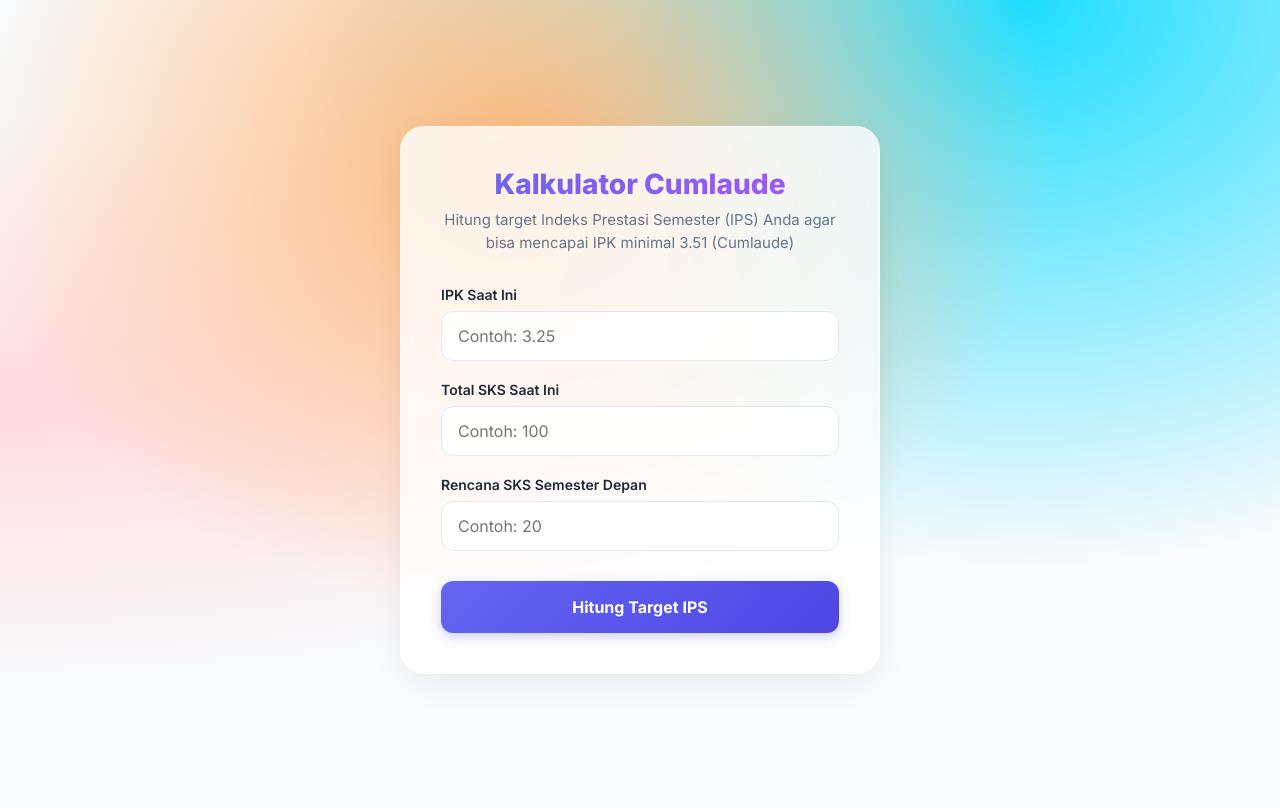
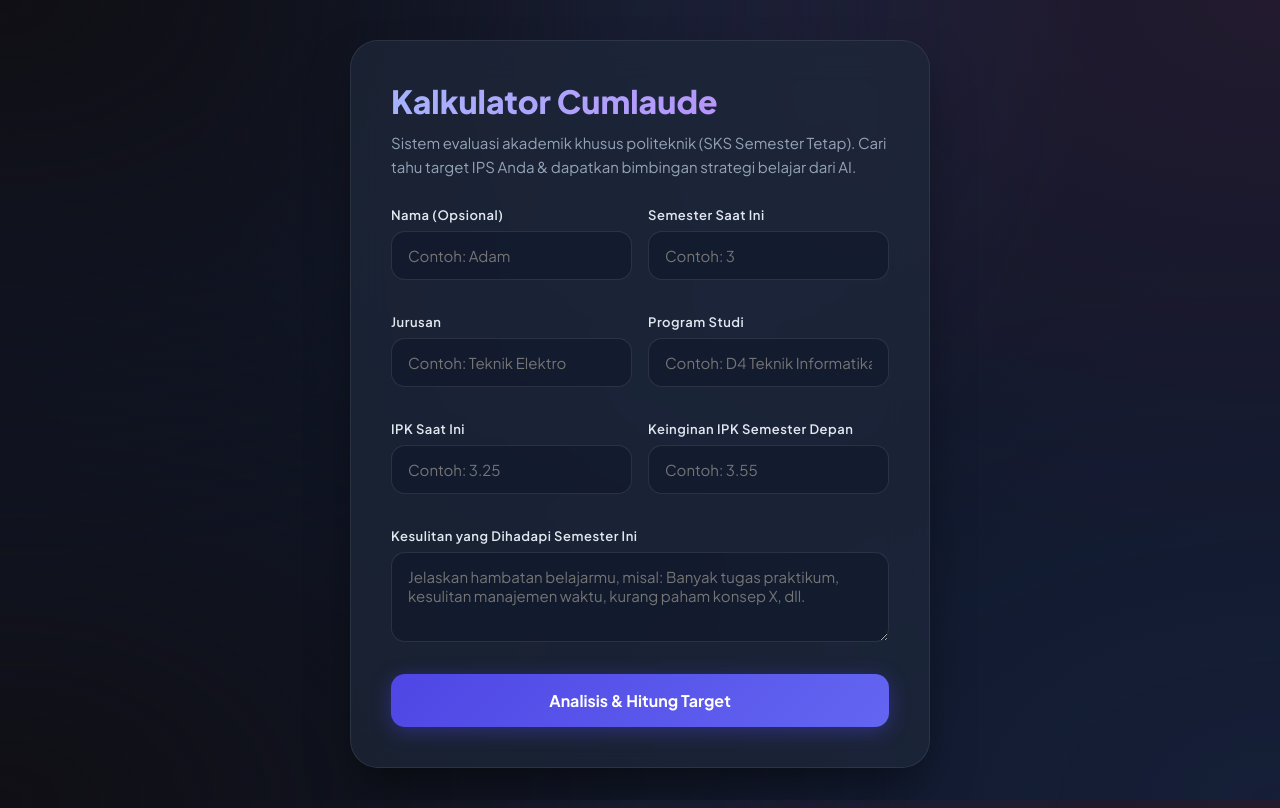
Before and after one commit to adambahyn/kagenai, a PHP site: page / in a window 1280 px wide. Before the commit the page ends 639 px from the top, so only its background shows below. Run offline with PHP 8.4, Linux system fonts and the light colour scheme.

Commit message:
+ nama, jurusan, prodi, kesulitan fix output ai

```diff
--- a/index.php
+++ b/index.php
@@ -2,15 +2,35 @@
 $result = null;
 $error = null;
 
+// Tangkap input POST
+$nama = isset($_POST['nama']) ? trim($_POST['nama']) : '';
+$jurusan = isset($_POST['jurusan']) ? trim($_POST['jurusan']) : '';
+$prodi = isset($_POST['prodi']) ? trim($_POST['prodi']) : '';
+$semester = filter_input(INPUT_POST, 'semester', FILTER_VALIDATE_INT);
+$ipk_lama = filter_input(INPUT_POST, 'ipk_lama', FILTER_VALIDATE_FLOAT);
+$ipk_target = filter_input(INPUT_POST, 'ipk_target', FILTER_VALIDATE_FLOAT);
+$kesulitan = isset($_POST['kesulitan']) ? trim($_POST['kesulitan']) : '';
+
 if ($_SERVER['REQUEST_METHOD'] === 'POST') {
-    $ipk_lama = filter_input(INPUT_POST, 'ipk_lama', FILTER_VALIDATE_FLOAT);
-    $sks_lama = filter_input(INPUT_POST, 'sks_lama', FILTER_VALIDATE_FLOAT);
-    $sks_baru = filter_input(INPUT_POST, 'sks_baru', FILTER_VALIDATE_FLOAT);
+    if ($jurusan !== '' && $prodi !== '' && $semester !== false && $ipk_lama !== false && $ipk_target !== false && $kesulitan !== '') {
 
-    if ($ipk_lama !== false && $sks_lama !== false && $sks_baru !== false) {
-        // Eksekusi Python script via shell_exec
         $python_executable = (strtoupper(substr(PHP_OS, 0, 3)) === 'WIN') ? 'python' : 'python3';
-        $command = escapeshellcmd("$python_executable ai_engine.py " . escapeshellarg($ipk_lama) . " " . escapeshellarg($sks_lama) . " " . escapeshellarg($sks_baru));
+
+        // Membangun command arguments secara dinamis dan aman
+        $args = [
+            "--jurusan " . escapeshellarg($jurusan),
+            "--prodi " . escapeshellarg($prodi),
+            "--semester " . escapeshellarg($semester),
+            "--ipk-lama " . escapeshellarg($ipk_lama),
+            "--ipk-target " . escapeshellarg($ipk_target),
+            "--kesulitan " . escapeshellarg($kesulitan)
+        ];
+
+        if ($nama !== '') {
+            $args[] = "--nama " . escapeshellarg($nama);
+        }
+
+        $command = "$python_executable ai_engine.py " . implode(" ", $args);
         $output = shell_exec($command);
 
         if ($output) {
@@ -18,13 +38,13 @@ if ($_SERVER['REQUEST_METHOD'] === 'POST') {
             if ($data && isset($data['success']) && $data['success'] === true) {
                 $result = $data;
             } else {
-                $error = isset($data['error']) ? $data['error'] : "Terjadi kesalahan saat parsing output AI Engine.";
+                $error = isset($data['error']) ? $data['error'] : "Terjadi kesalahan saat memproses data di AI Engine.";
             }
         } else {
-            $error = "Gagal mengeksekusi script Python. Pastikan Python sudah terinstall dan masuk ke PATH Environment Variable.";
+            $error = "Gagal memanggil AI Engine. Pastikan Python terinstal dan dependensi sudah terpasang.";
         }
     } else {
-        $error = "Input tidak valid. Harap masukkan angka yang benar.";
+        $error = "Harap isi semua kolom wajib dengan benar.";
     }
 }
 ?>
@@ -33,138 +53,185 @@ if ($_SERVER['REQUEST_METHOD'] === 'POST') {
 <head>
     <meta charset="UTF-8">
     <meta name="viewport" content="width=device-width, initial-scale=1.0">
-    <title>Kalkulator Cumlaude</title>
-    <!-- Menggunakan font Google 'Inter' untuk desain modern -->
-    <link href="https://fonts.googleapis.com/css2?family=Inter:wght@400;500;600;700;800&display=swap" rel="stylesheet">
+    <title>Kalkulator Cumlaude - Politeknik Edition</title>
+    <link href="https://fonts.googleapis.com/css2?family=Plus+Jakarta+Sans:wght@400;500;600;700;800&display=swap" rel="stylesheet">
     <style>
         :root {
-            --primary: #6366f1;
-            --primary-hover: #4f46e5;
-            --bg-color: #f8fafc;
-            --card-bg: rgba(255, 255, 255, 0.8);
-            --text-main: #1e293b;
-            --text-muted: #64748b;
-            --border-color: #e2e8f0;
-            --danger: #ef4444;
-            --success: #10b981;
+            --primary: #4f46e5;
+            --primary-light: #818cf8;
+            --primary-hover: #4338ca;
+            --bg-color: #0f172a;
+            --card-bg: rgba(30, 41, 59, 0.7);
+            --text-main: #f8fafc;
+            --text-muted: #94a3b8;
+            --border-color: rgba(255, 255, 255, 0.08);
+            --danger: #f87171;
+            --success: #34d399;
+            --input-bg: rgba(15, 23, 42, 0.6);
         }
 
         * {
             box-sizing: border-box;
             margin: 0;
             padding: 0;
-            font-family: 'Inter', sans-serif;
+            font-family: 'Plus Jakarta Sans', sans-serif;
         }
 
         body {
             background-color: var(--bg-color);
-            background-image: radial-gradient(at 40% 20%, hsla(28,100%,74%,1) 0px, transparent 50%),
-                              radial-gradient(at 80% 0%, hsla(189,100%,56%,1) 0px, transparent 50%),
-                              radial-gradient(at 0% 50%, hsla(355,100%,93%,1) 0px, transparent 50%);
+            background-image:
+                radial-gradient(at 0% 0%, hsla(253,16%,7%,1) 0, transparent 50%),
+                radial-gradient(at 50% 0%, hsla(225,39%,30%,0.3) 0, transparent 50%),
+                radial-gradient(at 100% 0%, hsla(339,49%,30%,0.2) 0, transparent 50%),
+                radial-gradient(at 100% 100%, hsla(225,39%,30%,0.2) 0, transparent 50%),
+                radial-gradient(at 0% 100%, hsla(253,16%,7%,1) 0, transparent 50%);
             background-attachment: fixed;
             color: var(--text-main);
             display: flex;
             justify-content: center;
             align-items: center;
             min-height: 100vh;
-            padding: 20px;
+            padding: 40px 20px;
         }
 
         .container {
             background: var(--card-bg);
-            backdrop-filter: blur(16px);
-            -webkit-backdrop-filter: blur(16px);
-            border: 1px solid rgba(255, 255, 255, 0.3);
-            border-radius: 24px;
-            box-shadow: 0 10px 40px -10px rgba(0, 0, 0, 0.1);
+            backdrop-filter: blur(20px);
+            -webkit-backdrop-filter: blur(20px);
+            border: 1px solid var(--border-color);
+            border-radius: 28px;
+            box-shadow: 0 25px 50px -12px rgba(0, 0, 0, 0.5);
             width: 100%;
-            max-width: 480px;
+            max-width: 580px;
             padding: 40px;
-            transition: all 0.3s ease;
+            transition: all 0.5s cubic-bezier(0.16, 1, 0.3, 1);
+        }
+
+        /* Grid Layout ketika ada hasil kalkulasi */
+        .container.has-result {
+            max-width: 1100px;
+            display: grid;
+            grid-template-columns: 1.1fr 1.4fr;
+            gap: 40px;
         }
 
         .header {
+            grid-column: span 1;
+            margin-bottom: 28px;
+        }
+
+        .container.has-result .header {
+            grid-column: span 2;
             text-align: center;
-            margin-bottom: 32px;
+            border-bottom: 1px solid var(--border-color);
+            padding-bottom: 20px;
+            margin-bottom: 10px;
         }
 
         h1 {
-            font-size: 28px;
+            font-size: 32px;
             font-weight: 800;
-            background: linear-gradient(135deg, var(--primary), #a855f7);
+            background: linear-gradient(135deg, #a5b4fc, #c084fc);
             -webkit-background-clip: text;
             -webkit-text-fill-color: transparent;
-            margin-bottom: 8px;
+            margin-bottom: 10px;
         }
 
         p.subtitle {
             color: var(--text-muted);
             font-size: 15px;
-            line-height: 1.5;
+            line-height: 1.6;
+        }
+
+        .form-grid {
+            display: grid;
+            grid-template-columns: 1fr 1fr;
+            gap: 16px;
         }
 
         .form-group {
-            margin-bottom: 20px;
+            margin-bottom: 18px;
+        }
+
+        .form-group.full-width {
+            grid-column: span 2;
         }
 
         label {
             display: block;
-            font-size: 14px;
+            font-size: 13px;
             font-weight: 600;
             margin-bottom: 8px;
-            color: var(--text-main);
+            color: #e2e8f0;
+            letter-spacing: 0.5px;
         }
 
-        input[type="number"] {
+        input[type="text"],
+        input[type="number"],
+        textarea {
             width: 100%;
             padding: 14px 16px;
-            border: 1px solid var(--border-color);
-            border-radius: 12px;
-            font-size: 16px;
-            background-color: rgba(255, 255, 255, 0.9);
-            transition: all 0.2s ease;
+            border: 1px solid rgba(255, 255, 255, 0.1);
+            border-radius: 14px;
+            font-size: 15px;
+            color: var(--text-main);
+            background-color: var(--input-bg);
+            transition: all 0.25s ease;
             outline: none;
         }
 
-        input[type="number"]:focus {
-            border-color: var(--primary);
-            box-shadow: 0 0 0 4px rgba(99, 102, 241, 0.15);
-            background-color: #ffffff;
+        input:focus,
+        textarea:focus {
+            border-color: var(--primary-light);
+            box-shadow: 0 0 0 4px rgba(129, 140, 248, 0.2);
+            background-color: rgba(30, 41, 59, 0.9);
+        }
+
+        textarea {
+            resize: vertical;
+            min-height: 90px;
         }
 
         button {
             width: 100%;
             padding: 16px;
-            background: linear-gradient(135deg, var(--primary), #4f46e5);
+            background: linear-gradient(135deg, var(--primary), #6366f1);
             color: white;
             border: none;
-            border-radius: 12px;
+            border-radius: 14px;
             font-size: 16px;
             font-weight: 700;
             cursor: pointer;
-            transition: transform 0.2s, box-shadow 0.2s;
+            transition: all 0.3s ease;
             margin-top: 10px;
-            box-shadow: 0 4px 12px rgba(99, 102, 241, 0.3);
+            box-shadow: 0 4px 20px rgba(79, 70, 229, 0.4);
         }
 
         button:hover {
             transform: translateY(-2px);
-            box-shadow: 0 6px 16px rgba(99, 102, 241, 0.4);
+            box-shadow: 0 8px 25px rgba(79, 70, 229, 0.5);
+            background: linear-gradient(135deg, var(--primary-hover), var(--primary));
         }
 
         button:active {
             transform: translateY(0);
         }
 
-        .result-box {
-            margin-top: 32px;
-            padding: 24px;
-            border-radius: 16px;
-            background-color: rgba(16, 185, 129, 0.05);
-            border: 1px solid rgba(16, 185, 129, 0.2);
-            animation: slideUp 0.5s cubic-bezier(0.16, 1, 0.3, 1) forwards;
-            opacity: 0;
-            transform: translateY(20px);
+        /* Hasil Kalkulasi - Kolom Kanan */
+        .result-container {
+            display: flex;
+            flex-direction: column;
+            gap: 24px;
+            animation: fadeIn 0.6s cubic-bezier(0.16, 1, 0.3, 1) forwards;
+        }
+
+        .result-card {
+            background: linear-gradient(135deg, rgba(16, 185, 129, 0.1), rgba(5, 150, 105, 0.05));
+            border: 1px solid rgba(52, 211, 153, 0.2);
+            padding: 30px;
+            border-radius: 20px;
+            text-align: center;
+            box-shadow: 0 10px 30px rgba(0,0,0,0.2);
         }
 
         .result-title {
@@ -172,86 +239,176 @@ if ($_SERVER['REQUEST_METHOD'] === 'POST') {
             font-weight: 700;
             color: var(--success);
             text-transform: uppercase;
-            letter-spacing: 1px;
+            letter-spacing: 1.5px;
+            margin-bottom: 10px;
+        }
+
+        .result-value {
+            font-size: 56px;
+            font-weight: 800;
+            color: #ffffff;
+            line-height: 1;
+            text-shadow: 0 0 20px rgba(52, 211, 153, 0.3);
+        }
+
+        .strategy-card {
+            background: rgba(30, 41, 59, 0.9);
+            border: 1px solid var(--border-color);
+            padding: 30px;
+            border-radius: 20px;
+            box-shadow: 0 10px 30px rgba(0,0,0,0.25);
+            flex-grow: 1;
+        }
+
+        .strategy-header {
+            font-size: 16px;
+            font-weight: 700;
+            color: var(--primary-light);
+            margin-bottom: 16px;
+            display: flex;
+            align-items: center;
+            gap: 8px;
+            border-bottom: 1px solid var(--border-color);
+            padding-bottom: 12px;
+        }
+
+        /* Style untuk output HTML dari AI */
+        .strategy-content {
+            font-size: 15px;
+            line-height: 1.7;
+            color: #e2e8f0;
+        }
+
+        .strategy-content p {
+            margin-bottom: 16px;
+        }
+
+        .strategy-content b,
+        .strategy-content strong {
+            color: #ffffff;
+            font-weight: 700;
+        }
+
+        .strategy-content ul,
+        .strategy-content ol {
+            margin-left: 20px;
+            margin-bottom: 16px;
+        }
+
+        .strategy-content li {
             margin-bottom: 8px;
         }
 
-        .result-value {
-            font-size: 42px;
-            font-weight: 800;
-            color: var(--text-main);
-            margin-bottom: 20px;
-            line-height: 1;
-        }
-
-        .strategy {
-            font-size: 14px;
-            line-height: 1.6;
-            color: var(--text-main);
-            background-color: white;
-            padding: 16px;
-            border-radius: 12px;
-            border-left: 4px solid var(--success);
-            box-shadow: 0 2px 8px rgba(0,0,0,0.05);
-        }
-
         .error-box {
+            grid-column: span 2;
             margin-top: 24px;
-            padding: 16px;
-            border-radius: 12px;
-            background-color: rgba(239, 68, 68, 0.1);
-            border: 1px solid rgba(239, 68, 68, 0.2);
+            padding: 16px 20px;
+            border-radius: 14px;
+            background-color: rgba(248, 113, 113, 0.1);
+            border: 1px solid rgba(248, 113, 113, 0.2);
             color: var(--danger);
             font-size: 14px;
             font-weight: 500;
+            display: flex;
+            align-items: center;
+            gap: 10px;
             animation: slideUp 0.4s ease forwards;
+        }
+
+        @keyframes fadeIn {
+            from { opacity: 0; transform: translateY(15px); }
+            to { opacity: 1; transform: translateY(0); }
         }
 
         @keyframes slideUp {
             to { opacity: 1; transform: translateY(0); }
         }
+
+        /* Responsive Breakpoints */
+        @media (max-width: 900px) {
+            .container.has-result {
+                grid-template-columns: 1fr;
+                max-width: 580px;
+            }
+            .container.has-result .header {
+                grid-column: span 1;
+            }
+            .error-box {
+                grid-column: span 1;
+            }
+        }
     </style>
 </head>
 <body>
-    <div class="container">
+    <div class="container <?php echo $result ? 'has-result' : ''; ?>">
         <div class="header">
             <h1>Kalkulator Cumlaude</h1>
-            <p class="subtitle">Hitung target Indeks Prestasi Semester (IPS) Anda agar bisa mencapai IPK minimal 3.51 (Cumlaude)</p>
+            <p class="subtitle">Sistem evaluasi akademik khusus politeknik (SKS Semester Tetap). Cari tahu target IPS Anda & dapatkan bimbingan strategi belajar dari AI.</p>
         </div>
 
-        <form method="POST" action="">
+        <form method="POST" action="" style="display: flex; flex-direction: column;">
+            <div class="form-grid">
                 <div class="form-group">
-                <label for="ipk_lama">IPK Saat Ini</label>
-                <input type="number" id="ipk_lama" name="ipk_lama" step="0.01" min="0" max="4" required placeholder="Contoh: 3.25" value="<?php echo isset($_POST['ipk_lama']) ? htmlspecialchars($_POST['ipk_lama']) : ''; ?>">
+                    <label for="nama">Nama (Opsional)</label>
+                    <input type="text" id="nama" name="nama" placeholder="Contoh: Adam" value="<?php echo htmlspecialchars($nama); ?>">
                 </div>
 
                 <div class="form-group">
-                <label for="sks_lama">Total SKS Saat Ini</label>
-                <input type="number" id="sks_lama" name="sks_lama" step="1" min="1" required placeholder="Contoh: 100" value="<?php echo isset($_POST['sks_lama']) ? htmlspecialchars($_POST['sks_lama']) : ''; ?>">
+                    <label for="semester">Semester Saat Ini</label>
+                    <input type="number" id="semester" name="semester" min="1" max="10" required placeholder="Contoh: 3" value="<?php echo htmlspecialchars($semester ?: ''); ?>">
                 </div>
 
                 <div class="form-group">
-                <label for="sks_baru">Rencana SKS Semester Depan</label>
-                <input type="number" id="sks_baru" name="sks_baru" step="1" min="1" max="24" required placeholder="Contoh: 20" value="<?php echo isset($_POST['sks_baru']) ? htmlspecialchars($_POST['sks_baru']) : ''; ?>">
+                    <label for="jurusan">Jurusan</label>
+                    <input type="text" id="jurusan" name="jurusan" required placeholder="Contoh: Teknik Elektro" value="<?php echo htmlspecialchars($jurusan); ?>">
                 </div>
 
-            <button type="submit">Hitung Target IPS</button>
+                <div class="form-group">
+                    <label for="prodi">Program Studi</label>
+                    <input type="text" id="prodi" name="prodi" required placeholder="Contoh: D4 Teknik Informatika" value="<?php echo htmlspecialchars($prodi); ?>">
+                </div>
+
+                <div class="form-group">
+                    <label for="ipk_lama">IPK Saat Ini</label>
+                    <input type="number" id="ipk_lama" name="ipk_lama" step="0.01" min="0" max="4" required placeholder="Contoh: 3.25" value="<?php echo htmlspecialchars($ipk_lama ?: ''); ?>">
+                </div>
+
+                <div class="form-group">
+                    <label for="ipk_target">Keinginan IPK Semester Depan</label>
+                    <input type="number" id="ipk_target" name="ipk_target" step="0.01" min="0" max="4" required placeholder="Contoh: 3.55" value="<?php echo htmlspecialchars($ipk_target ?: ''); ?>">
+                </div>
+
+                <div class="form-group full-width">
+                    <label for="kesulitan">Kesulitan yang Dihadapi Semester Ini</label>
+                    <textarea id="kesulitan" name="kesulitan" required placeholder="Jelaskan hambatan belajarmu, misal: Banyak tugas praktikum, kesulitan manajemen waktu, kurang paham konsep X, dll." ><?php echo htmlspecialchars($kesulitan); ?></textarea>
+                </div>
+            </div>
+
+            <button type="submit">Analisis & Hitung Target</button>
         </form>
 
         <?php if ($error): ?>
             <div class="error-box">
-                <svg style="width:20px;height:20px;vertical-align:middle;margin-right:8px" fill="none" stroke="currentColor" viewBox="0 0 24 24" xmlns="http://www.w3.org/2000/svg"><path stroke-linecap="round" stroke-linejoin="round" stroke-width="2" d="M12 8v4m0 4h.01M21 12a9 9 0 11-18 0 9 9 0 0118 0z"></path></svg>
-                <?php echo htmlspecialchars($error); ?>
+                <svg style="width:20px;height:20px;flex-shrink:0" fill="none" stroke="currentColor" viewBox="0 0 24 24" xmlns="http://www.w3.org/2000/svg"><path stroke-linecap="round" stroke-linejoin="round" stroke-width="2" d="M12 8v4m0 4h.01M21 12a9 9 0 11-18 0 9 9 0 0118 0z"></path></svg>
+                <span><?php echo htmlspecialchars($error); ?></span>
             </div>
         <?php endif; ?>
 
         <?php if ($result): ?>
-            <div class="result-box">
+            <div class="result-container">
+                <div class="result-card">
                     <div class="result-title">Target IPS Semester Depan</div>
                     <div class="result-value"><?php echo htmlspecialchars($result['target_ips']); ?></div>
-                <div class="strategy">
-                    <strong style="display:block;margin-bottom:4px;color:var(--text-muted)">Rekomendasi AI Engine:</strong>
-                    <?php echo htmlspecialchars($result['strategy']); ?>
+                </div>
+
+                <div class="strategy-card">
+                    <div class="strategy-header">
+                        <svg style="width:20px;height:20px" fill="none" stroke="currentColor" viewBox="0 0 24 24" xmlns="http://www.w3.org/2000/svg"><path stroke-linecap="round" stroke-linejoin="round" stroke-width="2" d="M9.663 17h4.673M12 3v1m6.364 1.636l-.707.707M21 12h-1M4 12H3m3.343-5.657l-.707-.707m2.828 9.9a5 5 0 117.072 0l-.548.547A3.374 3.374 0 0014 18.469V19a2 2 0 11-4 0v-.531c0-.895-.356-1.754-.988-2.386l-.548-.547z"></path></svg>
+                        <span>Rekomendasi Belajar Personal (Gemini AI)</span>
+                    </div>
+                    <div class="strategy-content">
+                        <?php echo $result['strategy']; // Ditampilkan langsung karena AI mengembalikan HTML terformat aman ?>
+                    </div>
                 </div>
             </div>
         <?php endif; ?>
```
Also changed, not shown: 3 other files. Lines whose indentation alone changed are shown as unchanged.
